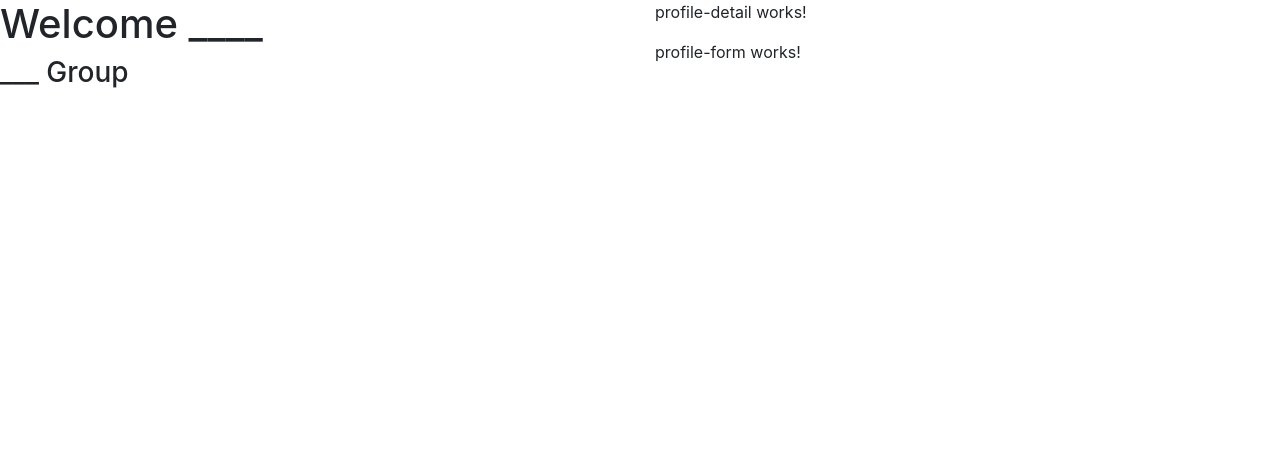
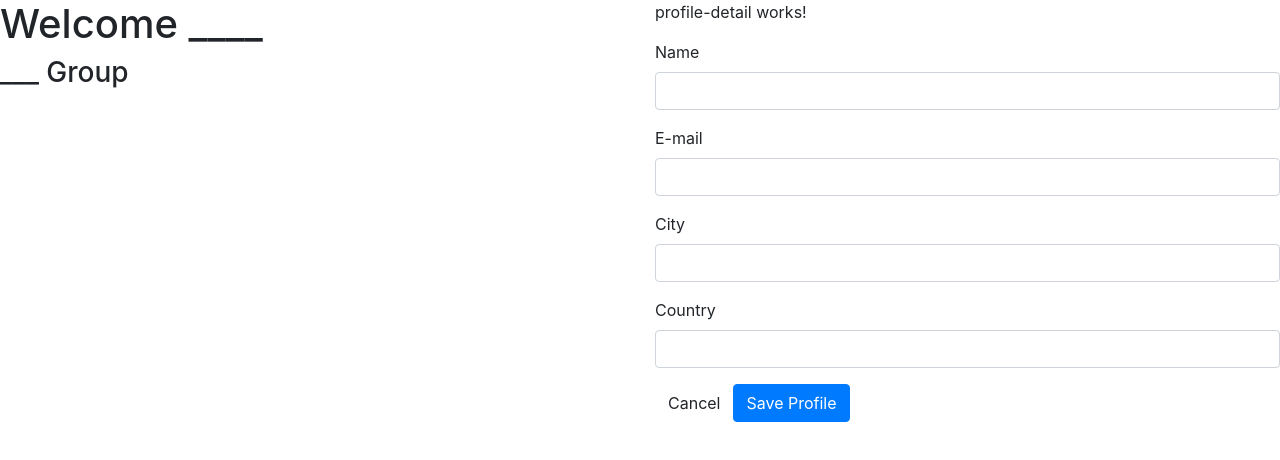
Before and after one commit to evalenzuela/angular-component-communication-1, an Angular app: page / in a window 1280 px wide. Shown: the top 460 px of the page. Built offline with nearby package versions, Linux system fonts and the light colour scheme.

Commit message:
Profile Form

```diff
--- a/src/app/profile/profile-form/profile-form.component.html
+++ b/src/app/profile/profile-form/profile-form.component.html
@@ -1,3 +1,34 @@
-<p>
-  profile-form works!
-</p>
+<form>
+  <div class="form-group">
+    <label for="name">
+      Name
+    </label>
+    <input type="text" class="form-control" id="name" />
+  </div>
+  <div class="form-group">
+    <label for="email">
+      E-mail
+    </label>
+    <input type="text" class="form-control" id="email" />
+  </div>
+  <div class="form-group">
+    <label for="city">
+      City
+    </label>
+    <input type="text" class="form-control" id="city" />
+  </div>
+  <div class="form-group">
+    <label for="country">
+      Country
+    </label>
+    <input type="text" class="form-control" id="country" />
+  </div>
+  <div class="form-group">
+    <button class="btn">
+      Cancel
+    </button>
+    <button class="btn btn-primary">
+      Save Profile
+    </button>
+  </div>
+</form>
```
